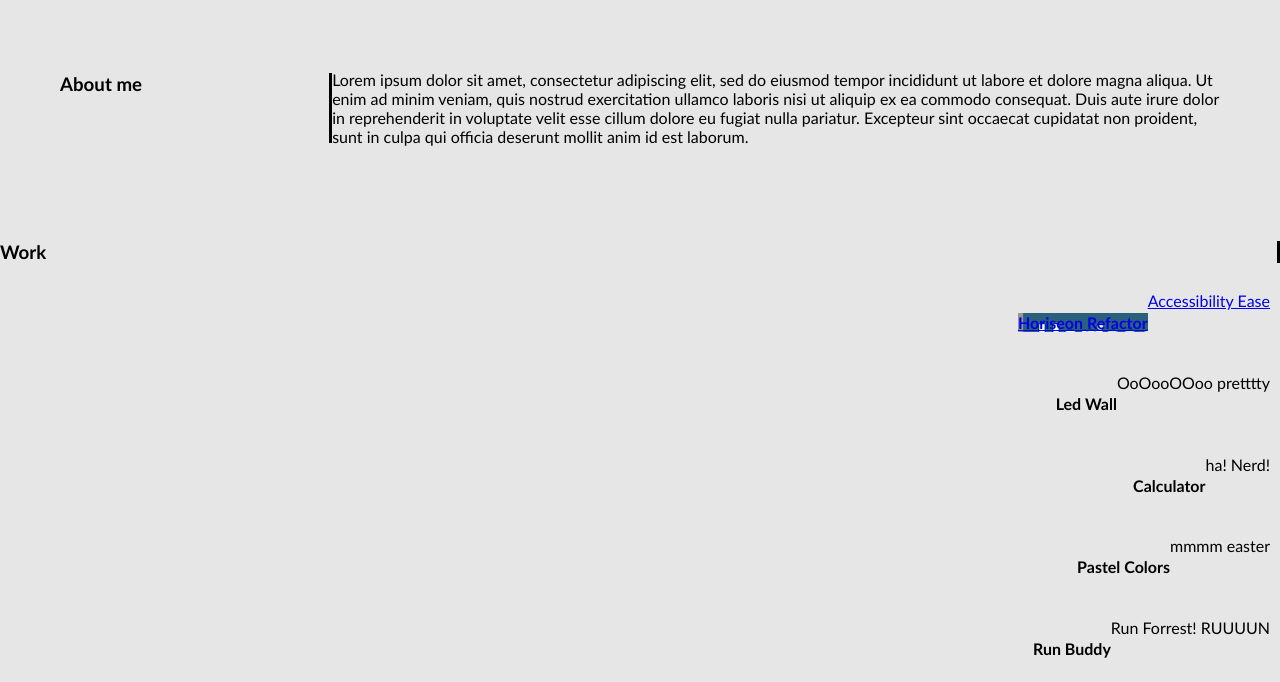
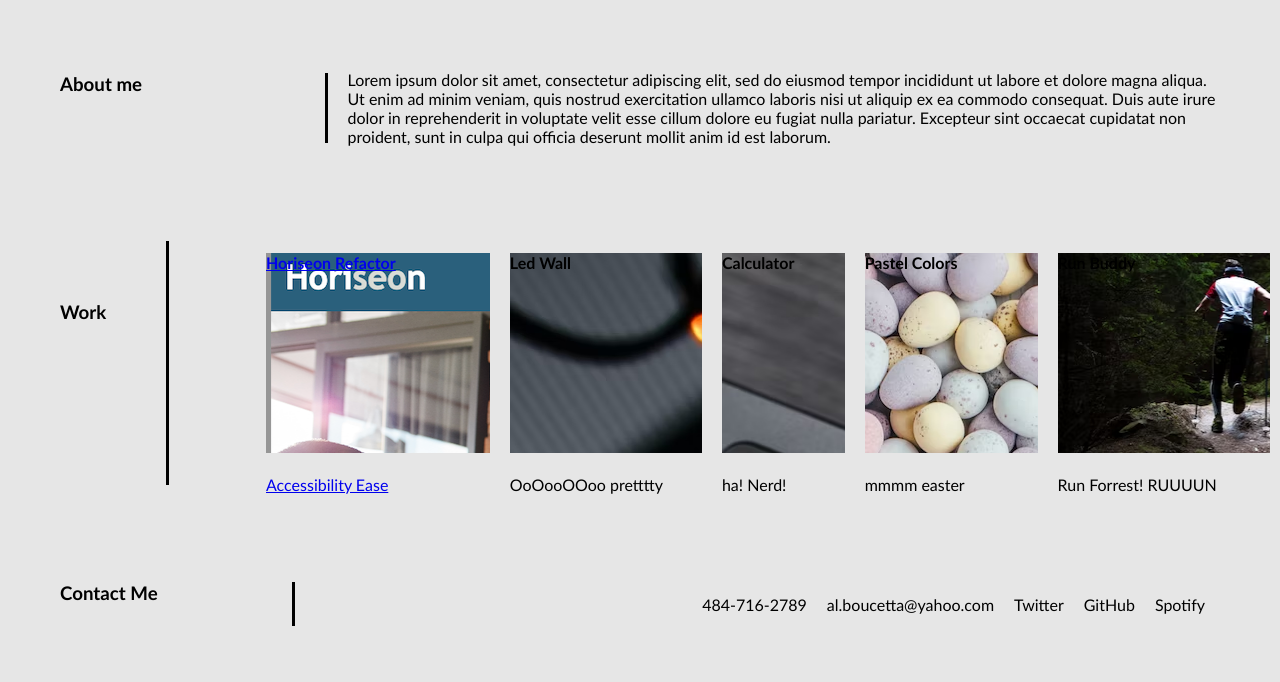
Before and after one commit to albo1/al_portfolio, a plain HTML site: page index.html in a window 1280 px wide. Shown: the part 307-989 px from the top of the page. Drawn offline with Linux system fonts and the light colour scheme.

Commit message:
Work sectionn lined up

```diff
--- a/assets/css/styles.css
+++ b/assets/css/styles.css
@@ -37,7 +37,6 @@ div {
   display: flex;
   flex-wrap: wrap;
   padding: 10px;
-  justify-content: end;
 
 }
 
@@ -77,6 +76,10 @@ section .card {
   flex-wrap: wrap;
 }
 
+p {
+  padding-left: 20px;
+}
+
 .about {
   display: flex;
   justify-content: space-between;
@@ -84,7 +87,7 @@ section .card {
 
 }
 
-.card {
+.card1 h3 {
   display: flex;
   justify-content: space-between;
   padding: 60px;
@@ -96,9 +99,19 @@ section .card {
   justify-content: space-between;
   padding: 60px;
 }
+.card1 {
+  display: flex;
+  flex-wrap: wrap;
+}
 
-.card1 h3 {
+.card1 aside {
   flex-basis: 20%;
+  display: flex;
+
+}
+.card1 section {
+  flex-basis: 80%;
+  display: flex;
 }
 
 .about h3 {
@@ -116,11 +129,39 @@ section .card {
 
 .card2 h4 {
   background-image: url(../images/horizon.png);
-  display: flex;
+  width: 100%;
+  height: 200px;
+
+}
+
+.card3 h4 {
+  background-image: url(../images/led\ wall.avif);
+  width: 100%;
+  height: 200px;
+
+}
+
+.card4 h4 {
+  background-image: url(../images/calc.avif);
+  width: 100%;
+  height: 200px;
+
+}
+
+.card5 h4 {
+  background-image: url(../images/pastel.avif);
+  width: 100%;
+  height: 200px;
+
+}
+
+.card6 h4 {
+  background-image: url(../images/runbud.avif);
+  width: 100%;
+  height: 200px;
+
 }
 
 
 
-
-
 /* @media screen and max-width */
--- a/index.html
+++ b/index.html
@@ -41,31 +41,31 @@
         </p>
     </section>
     <section class="card1">
-        <h3>Work</h3>
-
-        <a href="#" class="card2">
-            <div>
+        <aside><h3>Work</h3></aside>
+        <section>
+        <a href="#">
+            <div class="card2">
                 <h4>Horiseon Refactor</h4>
                 <span>Accessibility Ease</span>
             </div>
             </a>
-            <div>
+            <div class="card3">
                 <h4>Led Wall</h4>
                 <span>OoOooOOoo pretttty</span>
             </div>
-            <div>
+            <div class="card4">
                 <h4>Calculator</h4>
                 <span>ha! Nerd!</span>
             </div>
-            <div>
+            <div class="card5">
                 <h4>Pastel Colors</h4>
                 <span>mmmm easter</span>
             </div>
-            <div>
+            <div class="card6">
                 <h4>Run Buddy</h4>
                 <span>Run Forrest! RUUUUN</span>
             </div>
-
+        </section>
     </section>
     <section class="contact">
         <h3>Contact Me</h3>
```
